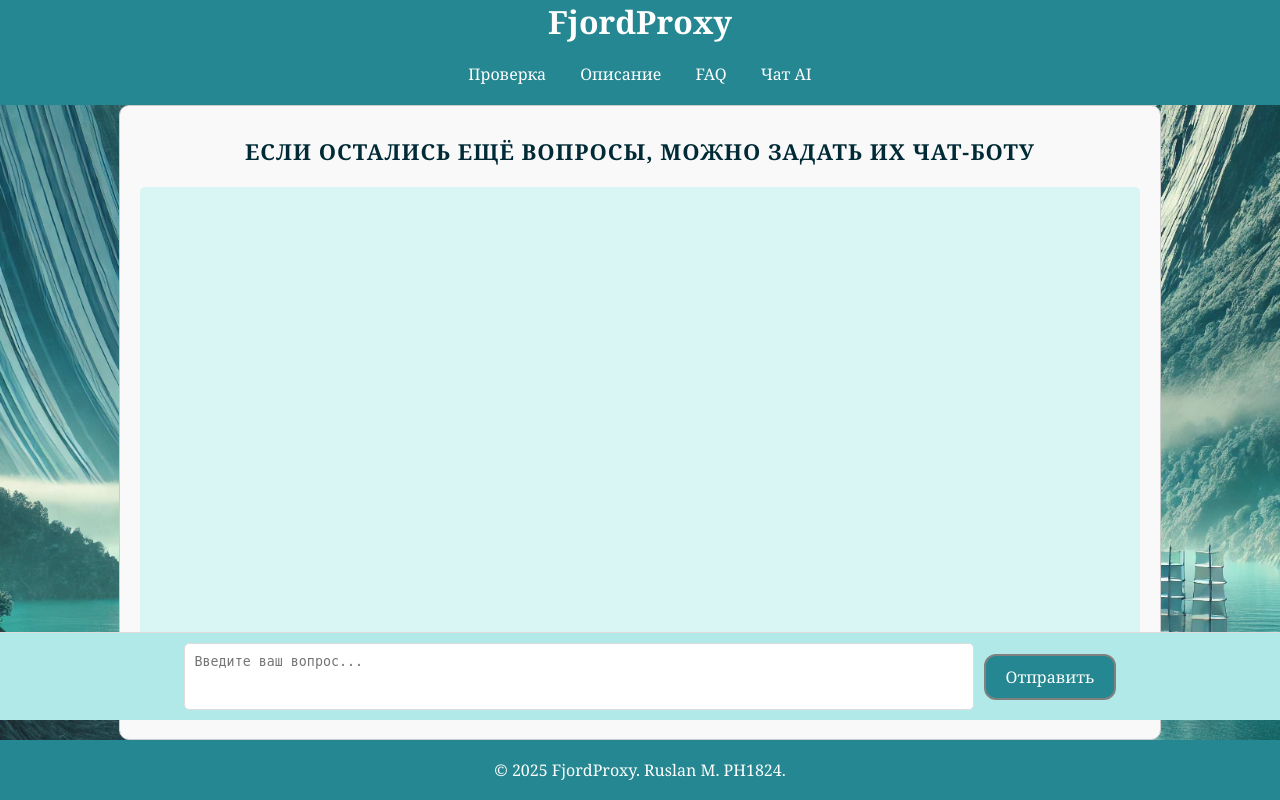
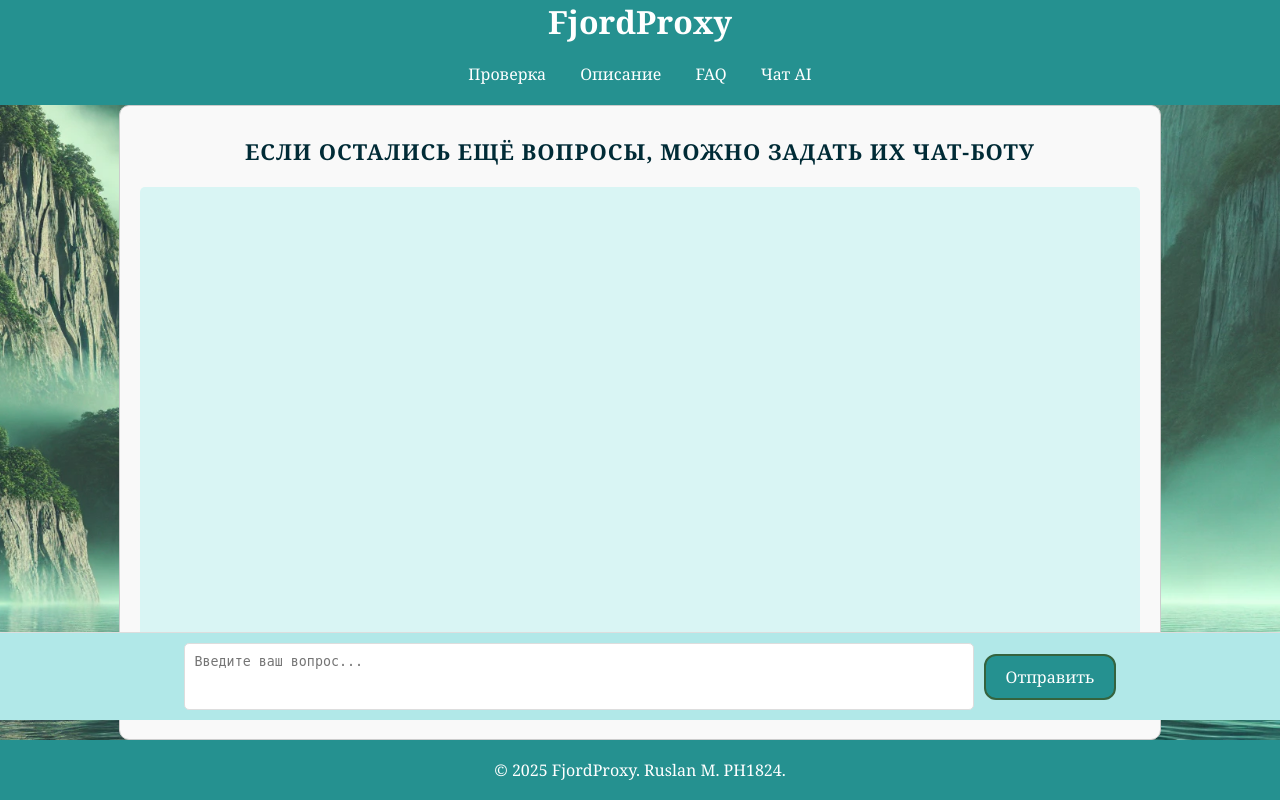
Before and after one commit to ruslan-mash/socks_checker, a Django app: page /ai/ in a window 1280 px wide. Run offline with Django 5.2, Linux system fonts and the light colour scheme.

Commit message:
новые обои

```diff
--- a/proxy_checker/checker/static/checker/css/styles.css
+++ b/proxy_checker/checker/static/checker/css/styles.css
@@ -1,5 +1,5 @@
 :root {
-    --background-color: #258791;
+    --background-color: #259190;
     --text-colour: #ffffff;
 }
 element.style {
@@ -18,7 +18,7 @@ html, body {
 
 body {
     background-color: #f0f0f0;
-    background-image: url('../images/fjord.png');
+    background-image: url('../images/green.png');
     background-size: cover;
     background-position: center;
     background-repeat: no-repeat;
@@ -108,7 +108,7 @@ div .container p {
 button {
     background-color: var(--background-color);
     color: white;
-    border: 2px solid gray; /* Серый ободок */
+    border: 2px solid #35633e; /* Серый ободок */
     padding: 10px 20px;
     font-family: 'Georgia', serif; /* Используем шрифт Georgia */
     font-size: 16px;
```
Also changed, not shown: proxy_checker/checker/static/checker/images/green.png (added).
